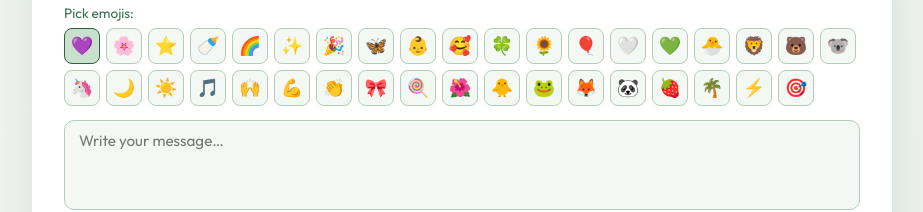
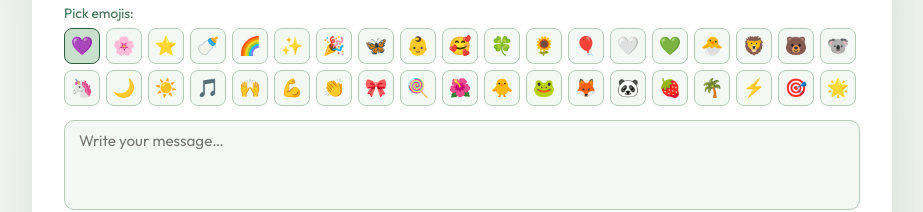
Before and after one commit to hsmizik-source/bennetts-baby-card, a website: page public/index.html in a window 1280 px wide. Shown: the part 770-982 px from the top of the page, without its empty margins (178-1101 px from the left). Drawn offline with Linux system fonts and the light colour scheme; no server answers.

Commit message:
Add one more emoji to complete the grid

```diff
--- a/public/index.html
+++ b/public/index.html
@@ -533,6 +533,7 @@
             <button type="button" class="ep-btn" data-emoji="🌴">🌴</button>
             <button type="button" class="ep-btn" data-emoji="⚡">⚡</button>
             <button type="button" class="ep-btn" data-emoji="🎯">🎯</button>
+            <button type="button" class="ep-btn" data-emoji="🌟">🌟</button>
           </div>
         </div>
       </div>
```
